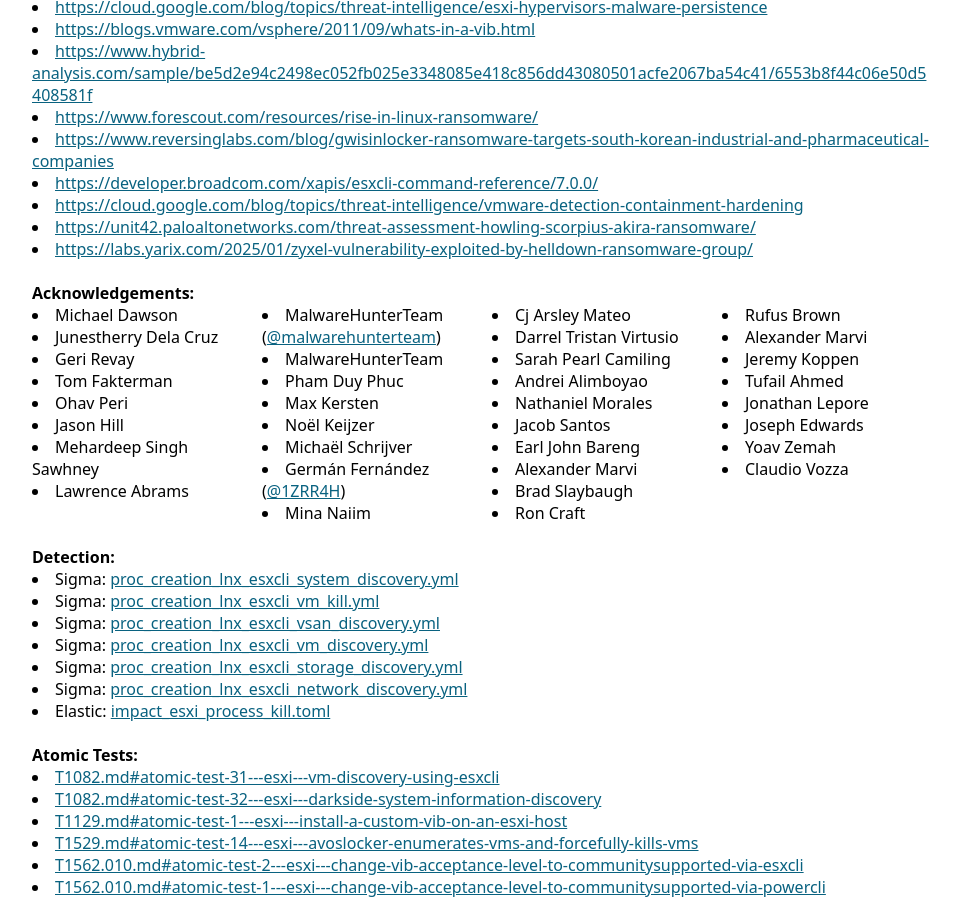
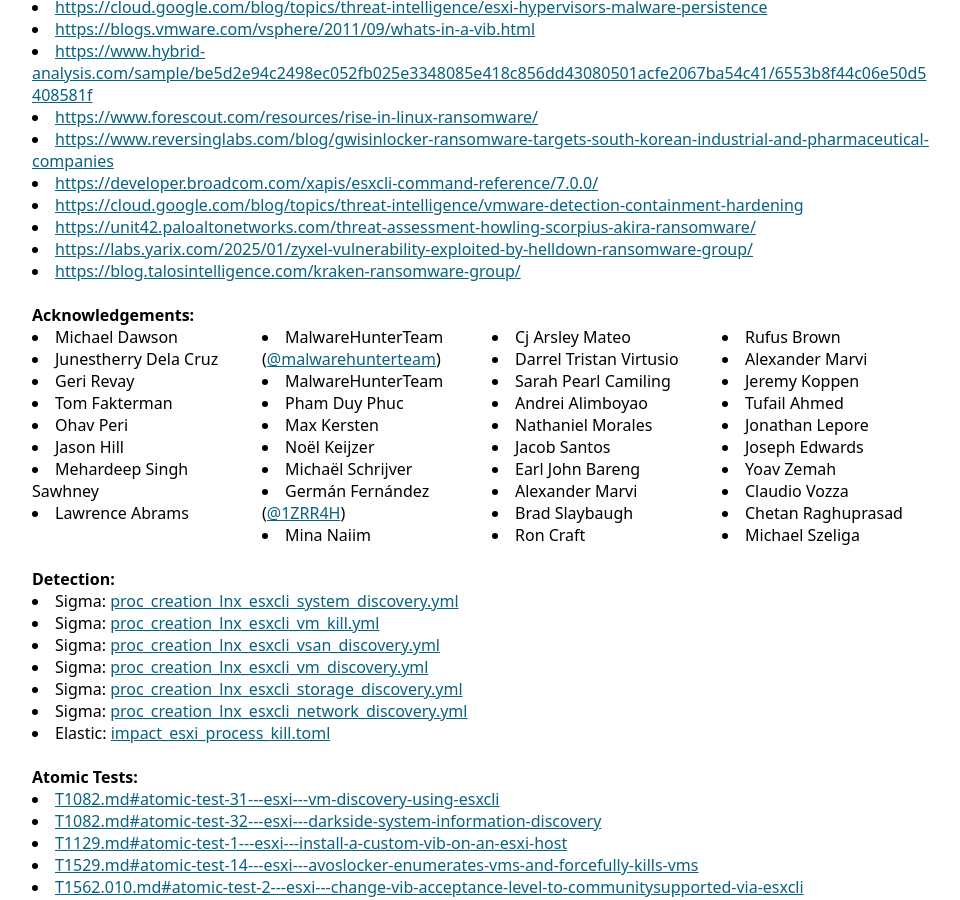
Before and after one commit to LOLESXi-Project/LOLESXi, a Jekyll site: the page built from _lolesxi/Binaries/esxcli.md, in a window 1280 px wide and 900 px high, scrolled down 788 px. Shown: the whole window, without its empty margins (158-1118 px from the left). Built offline with Jekyll 4.4.1, drawn with Linux system fonts in a browser that asks for light colours.

Commit message:
Update esxcli.md

```diff
--- a/_lolesxi/Binaries/esxcli.md
+++ b/_lolesxi/Binaries/esxcli.md
@@ -162,6 +162,7 @@
      - E-Crime: Revil
      - E-Crime: Howling Scorpius
      - E-Crime: Helldown
+     - E-Crime: Kraken
      - APT: UNC3886
 Full_Path:
   - Path: /bin/esxcli
@@ -205,6 +206,7 @@
   - Link: https://cloud.google.com/blog/topics/threat-intelligence/vmware-detection-containment-hardening
   - Link: https://unit42.paloaltonetworks.com/threat-assessment-howling-scorpius-akira-ransomware/
   - Link: https://labs.yarix.com/2025/01/zyxel-vulnerability-exploited-by-helldown-ransomware-group/
+  - Link: https://blog.talosintelligence.com/kraken-ransomware-group/
 Acknowledgement:
   - Person: Michael Dawson
   - Person: Junestherry Dela Cruz
@@ -242,4 +244,6 @@
   - Person: Joseph Edwards
   - Person: Yoav Zemah
   - Person: Claudio Vozza
+  - Person: Chetan Raghuprasad
+  - Person: Michael Szeliga
 ---
```
